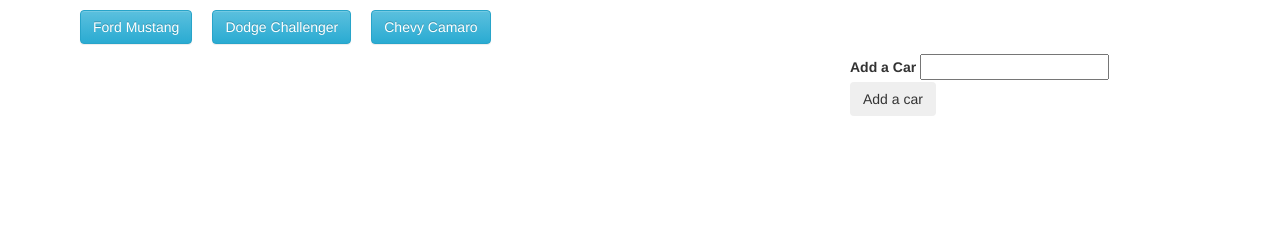
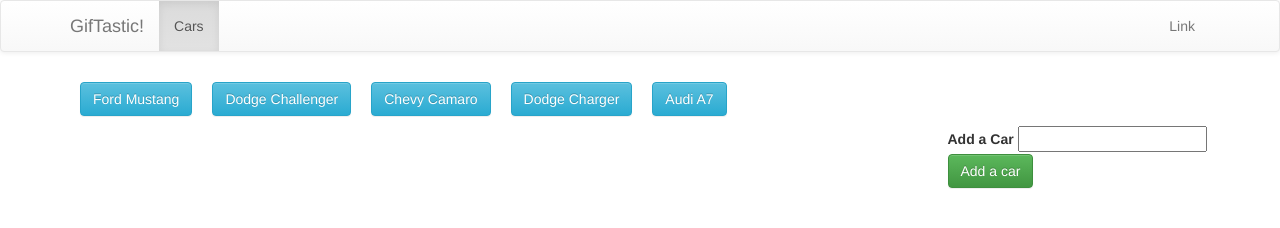
Before and after one commit to bdunams/gifTastic, a plain HTML site: page index.html in a window 1280 px wide. Drawn offline with nearby package versions, Linux system fonts and the light colour scheme.

Commit message:
Version 1.0

```diff
--- a/assets/css/style.css
+++ b/assets/css/style.css
@@ -1,12 +1,16 @@
 .cars{
   margin: 10px;
 }
+#car-gifs{
+  border:
+}
 .item{
-  float: left;
+  display: inline-block;
   margin: 10px;
-  max-width: 350px;
-
+  padding: 10px;
+  width: 260px;
 }
 .item img{
-  max-width: 300px;
+  max-width: 250px;
+  max-height: 180px;
 }
--- a/assets/js/app.js
+++ b/assets/js/app.js
@@ -1,4 +1,4 @@
-var cars = ['Ford Mustang', 'Dodge Challenger', 'Chevy Camaro'];
+var cars = ['Ford Mustang', 'Dodge Challenger', 'Chevy Camaro','Dodge Charger','Audi A7'];
 
 // Function for displaying cars buttons
 function createButtons() {
@@ -9,17 +9,16 @@ function createButtons() {
   // Loops through the array of cars
   for (var i = 0; i < cars.length; i++) {
 
-    // Then dynamicaly generates buttons for each movie in the array
-    // This code $("<button>") is all jQuery needs to create the beginning and end tag. (<button></button>)
-    var a = $("<button>");
-    // Adds a class of movie to our button
-    a.addClass("cars btn btn-info");
+    // creates html button element
+    var car = $("<button>");
+    // Adds a classes to button
+    car.addClass("cars btn btn-info");
     // Added a data-attribute
-    a.attr("data-name", cars[i]);
-    // Provided the initial button text
-    a.text(cars[i]);
+    car.attr("data-name", cars[i]);
+    // Button text
+    car.text(cars[i]);
     // Added the button to the buttons-view div
-    $("#buttons").append(a);
+    $("#buttons").append(car);
   }
 };
 // initialize buttons
@@ -39,6 +38,8 @@ $(document).on("click","button", function() {
     })
     .done(function(response) {
       var results = response.data;
+
+      console.log(response);
 
       for (var i = 0; i < results.length; i++) {
         var gifDiv = $("<div class='item'>");
--- a/index.html
+++ b/index.html
@@ -5,7 +5,7 @@
   <meta charset="utf-8">
   <meta http-equiv="X-UA-Compatible" content="IE=edge">
   <meta name="viewport" content="width=device-width, initial-scale=1">
-  <title>Quoth the Giphy</title>
+  <title>GifTastic</title>
 
   <link rel="stylesheet" href="https://maxcdn.bootstrapcdn.com/bootstrap/3.3.7/css/bootstrap.min.css" integrity="sha384-BVYiiSIFeK1dGmJRAkycuHAHRg32OmUcww7on3RYdg4Va+PmSTsz/K68vbdEjh4u" crossorigin="anonymous">
 
@@ -16,6 +16,32 @@
 </head>
 
 <body>
+
+  <nav class="navbar navbar-default">
+    <div class="container">
+      <!-- Brand and toggle get grouped for better mobile display -->
+      <div class="navbar-header">
+        <button type="button" class="navbar-toggle collapsed" data-toggle="collapse" data-target="#bs-example-navbar-collapse-1" aria-expanded="false">
+          <span class="sr-only">Toggle navigation</span>
+          <span class="icon-bar"></span>
+          <span class="icon-bar"></span>
+          <span class="icon-bar"></span>
+        </button>
+        <a class="navbar-brand" href="#">GifTastic!</a>
+      </div>
+
+      <!-- Collect the nav links, forms, and other content for toggling -->
+      <div class="collapse navbar-collapse" id="bs-example-navbar-collapse-1">
+        <ul class="nav navbar-nav">
+          <li class="active"><a href="#">Cars <span class="sr-only">(current)</span></a></li>
+        </ul>
+        <ul class="nav navbar-nav navbar-right">
+          <li><a href="#">Link</a></li>
+        </ul>
+      </div><!-- /.navbar-collapse -->
+    </div><!-- /.container-fluid -->
+</nav>
+
   <div class="container">
     <div class="row">
       <div id="buttons" class="col-md-12">
@@ -23,15 +49,15 @@
       </div>
     </div>
     <div class="row">
-      <div id="gifs-appear-here" class="col-md-8">
+      <div id="car-gifs" class="col-md-9">
 
       </div>
-      <div class="col-md-4">
+      <div class="col-md-3">
         <form id="movie-form">
           <label for="car-input">Add a Car</label>
           <input type="text" id="car-input"><br>
 
-          <input id="add-car" class="btn" type="submit" value="Add a car">
+          <input id="add-car" class="btn btn-success" type="submit" value="Add a car">
         </form>
       </div>
     </div>
```
